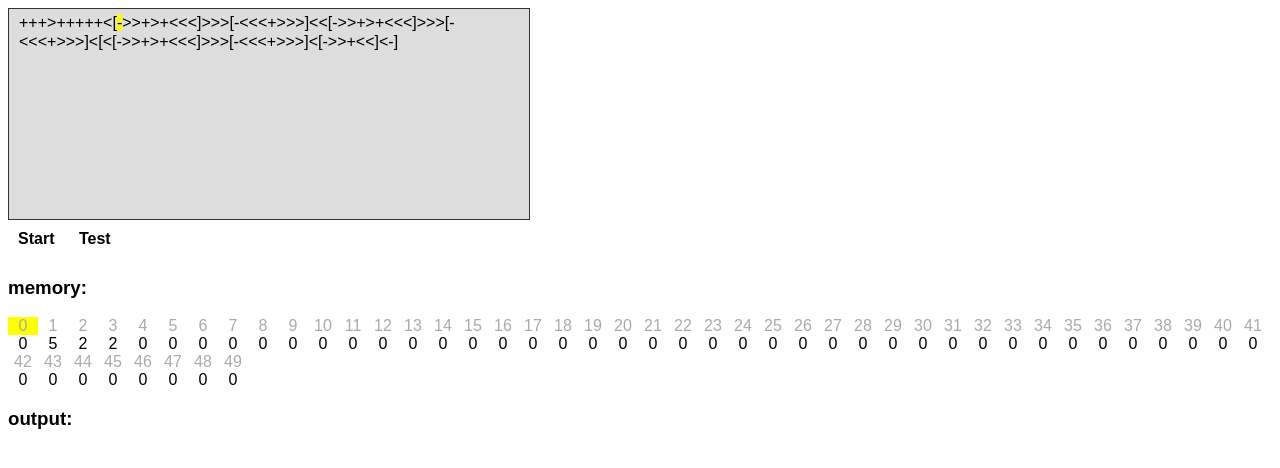
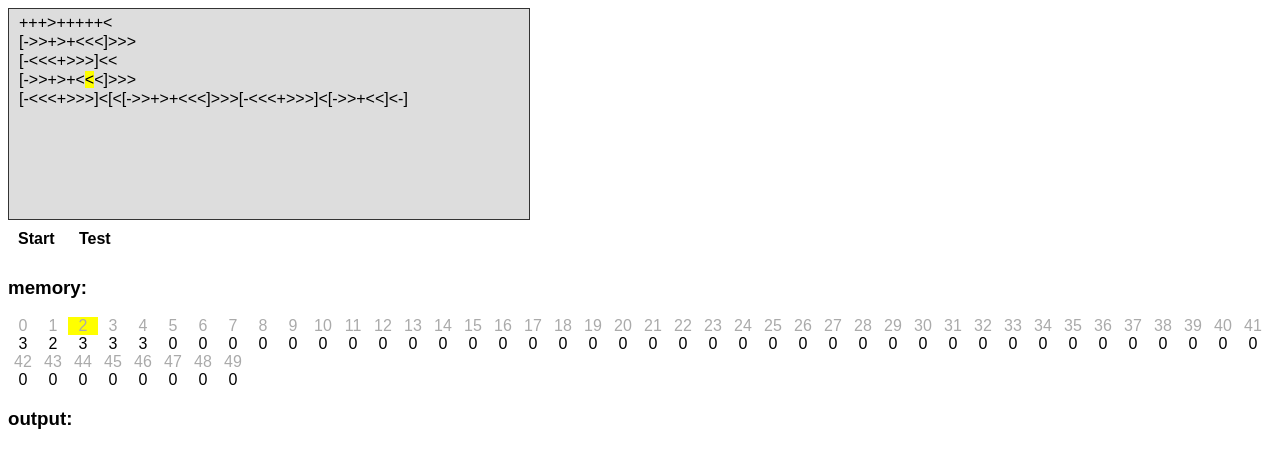
Before and after one commit to blrop/brainfuck-interpreter, a plain HTML site: page index.html in a window 1280 px wide. Both pictures are taken after a click on the element "Start". Drawn offline with Linux system fonts and the light colour scheme.

Commit message:
fixed style for code field; some refactoring; added step delay var; added template for code symbol

```diff
--- a/css/style.css
+++ b/css/style.css
@@ -15,12 +15,13 @@
 
 .js-code-readonly {
     background: #ddd;
+    white-space: pre-wrap;
 }
 
 .js-code-readonly,
 .js-code {
     width: 500px;
-    height: 200px;
+    min-height: 200px;
     display: block;
     font-size: 16px;
     font-family: monospace;
--- a/index.html
+++ b/index.html
@@ -2,7 +2,7 @@
 <html>
 <head>
     <meta charset="UTF-8">
-    <title>Document</title>
+    <title>Brainfuck interpreter</title>
     <link rel="stylesheet" href="css/style.css">
     <script src="js/jquery.min.js"></script>
     <script src="js/vue.js"></script>
@@ -11,11 +11,11 @@
 <body>
     <div id="code">
         <textarea class="js-code" v-model="code" v-if="!running"></textarea>
-        <div v-else class="js-code-readonly" >
-            <span v-for="(item, index) in code">
+        <div v-else class="js-code-readonly">
+            <template v-for="(item, index) in codeToDisplay">
                 <span v-if="index == selected" class="selected">{{ item }}</span>
                 <span v-else>{{ item }}</span>
-            </span>
+            </template>
         </div>
     </div>
     <span id="start" class="button">Start</span>
--- a/js/script.js
+++ b/js/script.js
@@ -5,6 +5,7 @@ $(function() {
 
     var memorySize = 50;
     var wordSize = 256;
+    var stepDelay = 30;
 
     var outputField = $('#output');
 
@@ -25,7 +26,7 @@ $(function() {
     var vCode = new Vue({
         el: '#code',
         data: {
-            code: '+++>+++++<[->>+>+<<<]>>>[-<<<+>>>]<<[->>+>+<<<]>>>[-<<<+>>>]<[<[->>+>+<<<]>>>[-<<<+>>>]<[->>+<<]<-]',
+            code: '+++>+++++<\n[->>+>+<<<]>>>\n[-<<<+>>>]<<\n[->>+>+<<<]>>>\n[-<<<+>>>]<[<[->>+>+<<<]>>>[-<<<+>>>]<[->>+<<]<-]',
             running: false,
             selected: 0
         }
@@ -45,8 +46,9 @@ $(function() {
 
         clearMemory();
 
-        var code = $('.js-code').val();
-        var iterator = interpret(code, 0, code.length);
+        vCode.codeToDisplay = vCode.code;
+
+        var iterator = interpret(vCode.code, 0, vCode.code.length);
 
         var item = iterator.next();
         var intervalId = setInterval(function() {
@@ -58,7 +60,7 @@ $(function() {
                 clearInterval(intervalId);
                 vCode.running = false;
             }
-        }, 100);
+        }, stepDelay);
     });
 
     $('#test').click(function() {
```
